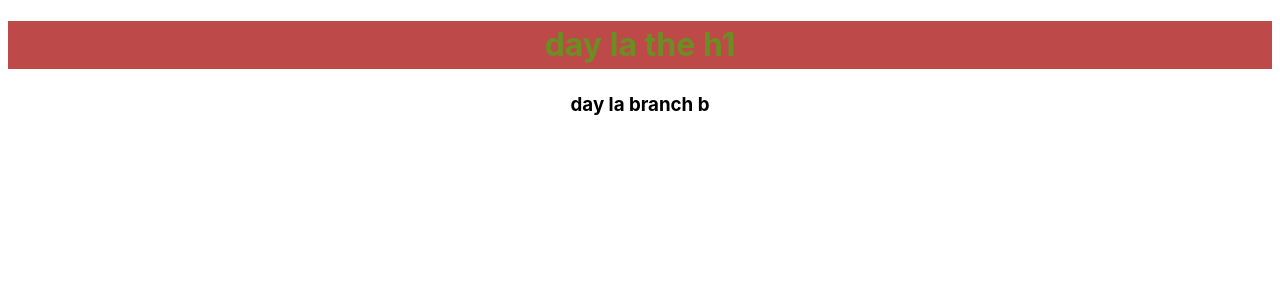
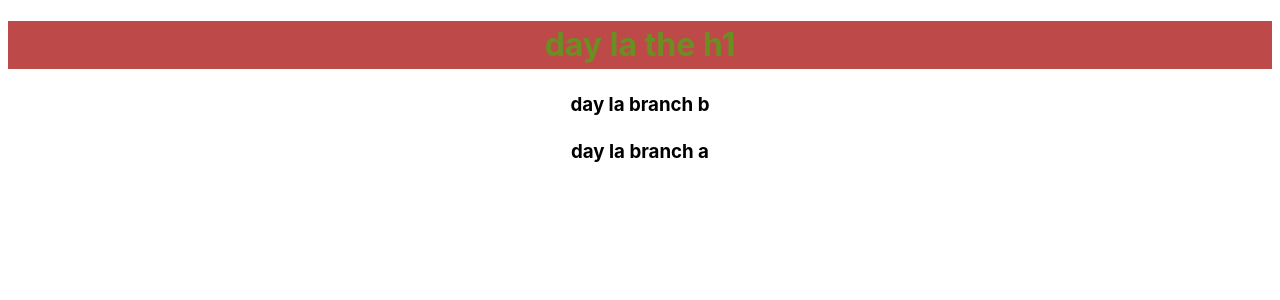
Before and after one commit to nguyenlongnd/learnGit, a React (Vite) app in the folder learnGit/: page / in a window 1280 px wide. Shown: the top 300 px of the page. Built offline with nearby package versions, Linux system fonts and the light colour scheme.

Commit message:
commit a

```diff
--- a/learnGit/src/App.jsx
+++ b/learnGit/src/App.jsx
@@ -12,6 +12,7 @@ function App() {
     <>
       <h1>day la the h1</h1>
       <BranchB/>
+      <BranchA/>
     </>
   )
 }
--- /dev/null
+++ b/learnGit/src/BranchA.jsx
@@ -0,0 +1,10 @@
+function BranchA() {
+
+  return (
+    <>
+      <h3>day la branch a</h3>
+    </>
+  )
+}
+
+export default BranchA
```
Also changed, not shown: 1 other file (tests, documents, lock files or other folders).
